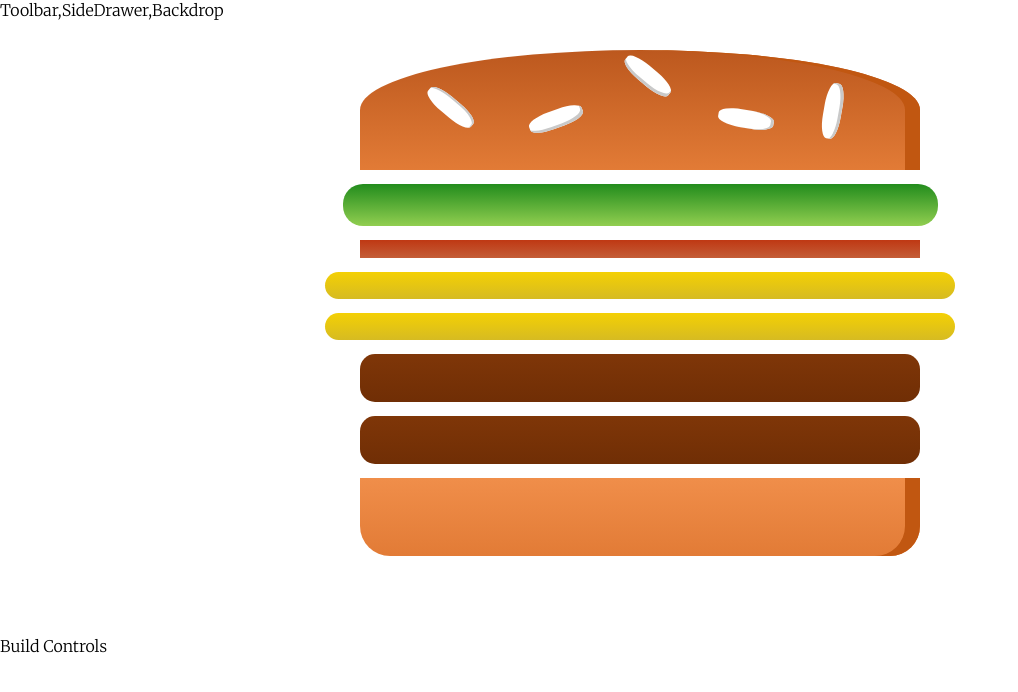
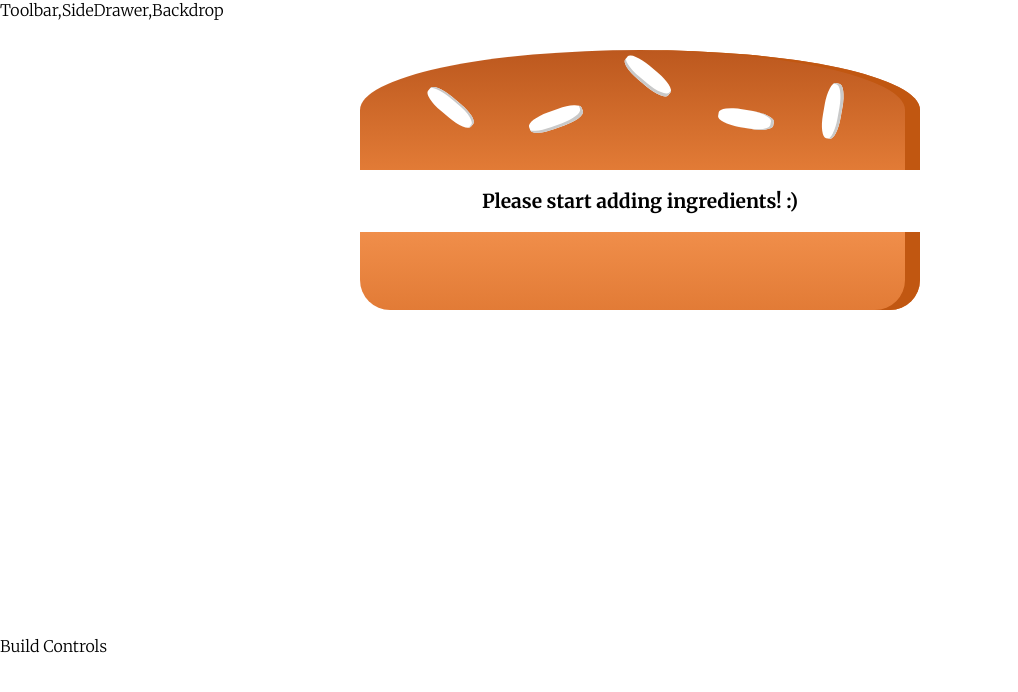
Before and after one commit to ing-arriola/BurgerBuilderApp, a React app: page / in a window 1280 px wide. Shown: the top 692 px of the page, without its empty margins (0-1018 px from the left). Built offline with nearby package versions, Linux system fonts and the light colour scheme.

Commit message:
Calculating ingredients sum dinamically

```diff
--- a/src/components/Burger/Burger.js
+++ b/src/components/Burger/Burger.js
@@ -3,11 +3,19 @@ import classes from "./Burger.css";
 import BurgerIngredients from "./BurgerIngredients/BurgerIngredients";
 
 const Burger = (props) => {
-  const transformedIngredients = Object.keys(props.ingredients).map((igKey) => {
-    return [...Array(props.ingredients[igKey])].map((_, i) => {
-      return <BurgerIngredients key={igKey + i} type={igKey} />;
-    });
-  });
+  let transformedIngredients = Object.keys(props.ingredients)
+    .map((igKey) => {
+      return [...Array(props.ingredients[igKey])].map((_, i) => {
+        return <BurgerIngredients key={igKey + i} type={igKey} />;
+      });
+    })
+    .reduce((arr, el) => {
+      return arr.concat(el);
+    }, []);
+  if (transformedIngredients.length === 0) {
+    transformedIngredients = <p>Please start adding ingredients! :)</p>;
+  }
+
   return (
     <div className={classes.Burger}>
       <BurgerIngredients type="bread-top" />
--- a/src/components/containers/BurgerBuilder.js
+++ b/src/components/containers/BurgerBuilder.js
@@ -4,10 +4,10 @@ import Burger from "../../components/Burger/Burger";
 class BurgerBuilder extends Component {
   state = {
     ingredients: {
-      salad: 1,
-      bacon: 1,
-      cheese: 2,
-      meat: 2,
+      salad: 0,
+      bacon: 0,
+      cheese: 0,
+      meat: 0,
     },
   };
   render() {
```
